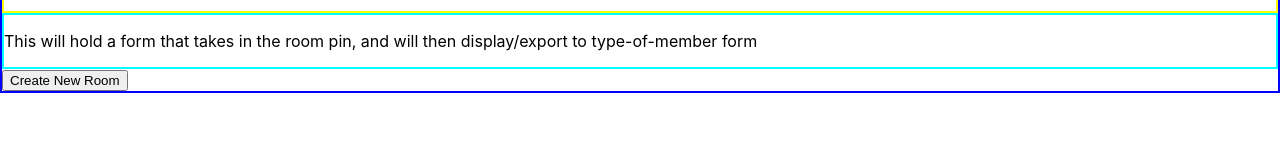
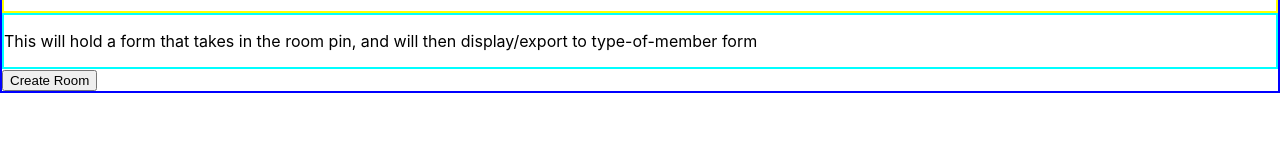
Before and after one commit to KeturahDev/Raiser, a React (Create React App) app: page / in a window 1280 px wide. Shown: the part 127-287 px from the top of the page. Built offline with nearby package versions, Linux system fonts and the light colour scheme.

Commit message:
add state to splash to toggle between joining and creating a new room

```diff
--- /dev/null
+++ b/src/components/CreateRoom.js
@@ -0,0 +1,14 @@
+import React from 'react';
+
+function CreateRoom(){
+  return(
+    <div style={{border: "2px solid purple"}}>
+      <p>Parent of RandomPin generator, CreateForm, and RoomCreated components</p>
+      {/* <p>HERE: newly generated pin </p>
+      <p>form with teacher password</p>
+      <p> stretch.. input that must be the same as the input above</p> */}
+    </div>
+  )
+}
+
+export default CreateRoom;
--- a/src/components/Splash.js
+++ b/src/components/Splash.js
@@ -1,14 +1,39 @@
-import React from 'react';
-import Header from './Header'
-import JoinForm from './JoinForm'
+import React, {useState} from 'react';
+import Header from './Header';
+import JoinForm from './JoinForm';
+import CreateRoom from './CreateRoom'
 
 function Splash() {
+  const [visibleChild, changeVisChild] = useState("join")
+
+  const handleClick = () => {
+    if(visibleChild === "join") {
+      changeVisChild("new")
+    } else if (visibleChild === "new") {
+      changeVisChild("join")
+    }
+    console.log("toggled to: ", visibleChild)
+  }
+  const renderingChild = () => {
+    if(visibleChild === "join") {
+      return {
+        component: <JoinForm />,
+        buttontext: "Create Room"
+      }
+    } else {
+      return {
+        component: <CreateRoom />,
+        buttontext: "Join Room"
+      }
+    }
+  }
+  const renderedChild = renderingChild()
   return(
     <div style={{border: "2px solid blue"}}>
       <p>this is splash coponent</p>
       <Header />
-      <JoinForm />
-      <button>Create New Room</button>
+      {renderedChild.component}
+      <button onClick={handleClick}>{renderedChild.buttontext}</button>
     </div>
   );
 }
```
